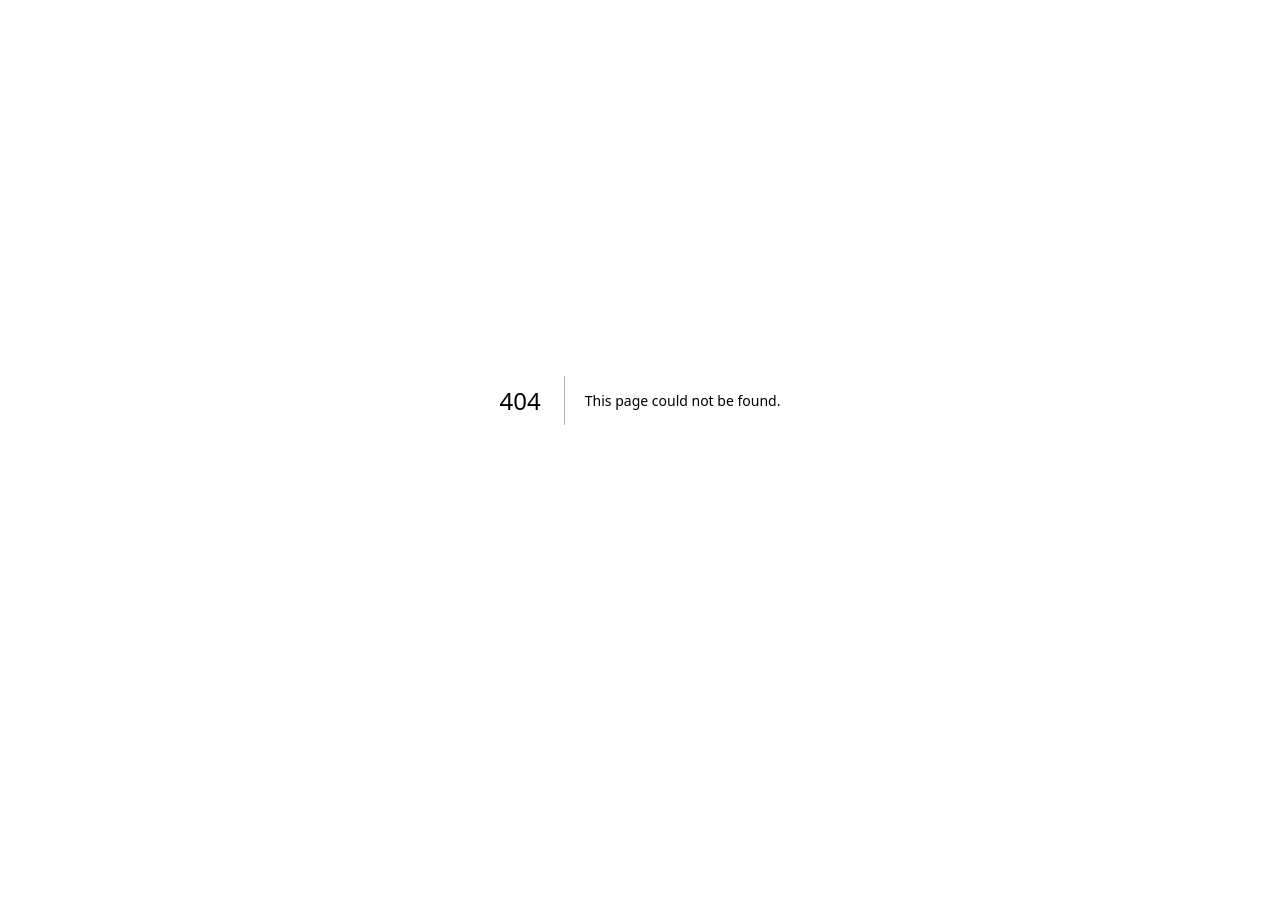
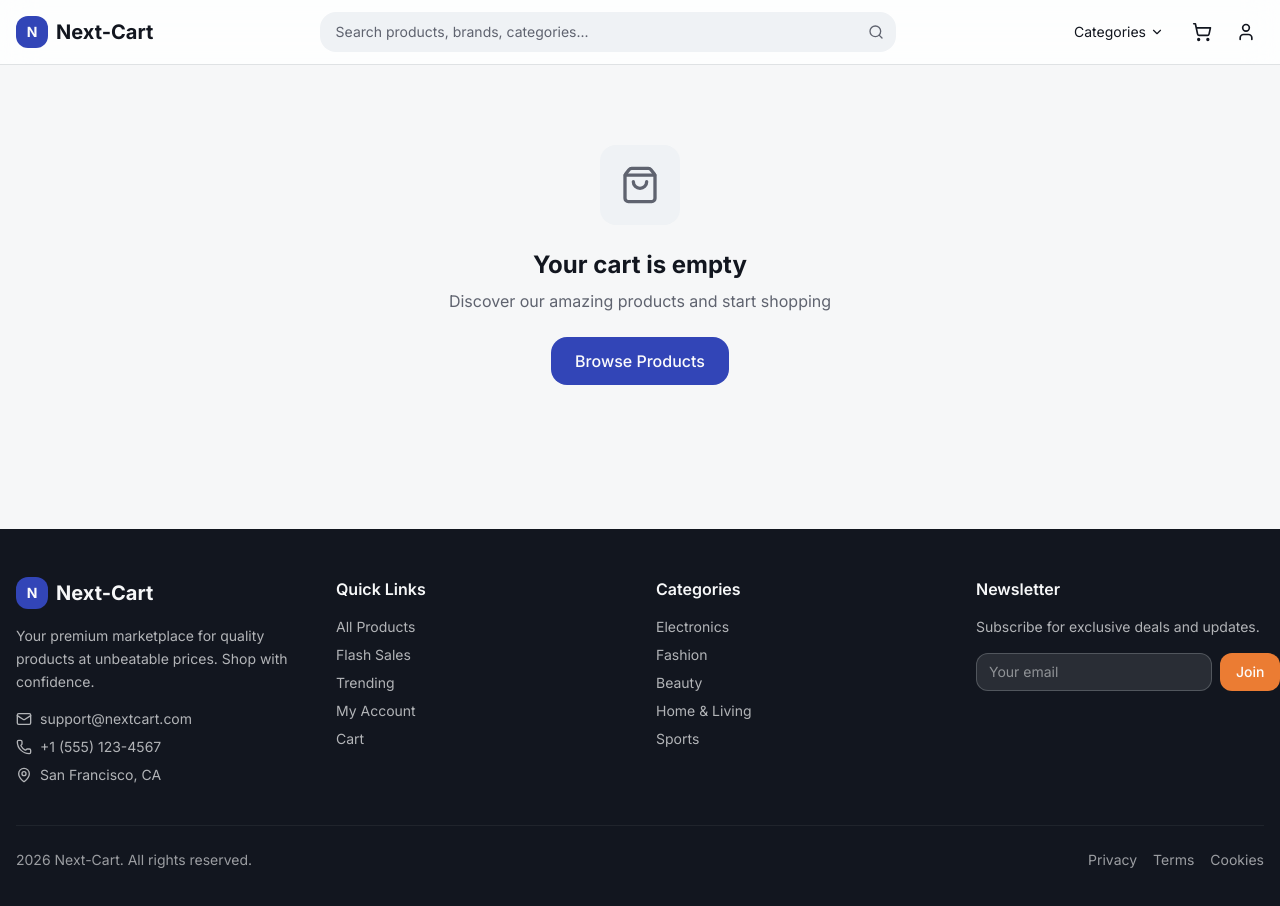
Before and after one commit to Brain-Stack-team/Next-Cart, a Next.js app: page /cart in a window 1280 px wide. Before the commit this address had no page. Shown: the top 906 px of the page. Before the commit the page ends 800 px from the top, so only its background shows below. Built offline with nearby package versions, Linux system fonts and the light colour scheme.

Commit message:
next cart page at admin

```diff
--- /dev/null
+++ b/app/(store)/cart/page.jsx
@@ -0,0 +1,10 @@
+import CartClient from "@/components/cart-client"
+
+export const metadata = {
+  title: "Cart | Next-Cart",
+  description: "Review your shopping cart",
+}
+
+export default function CartPage() {
+  return <CartClient />
+}
```
